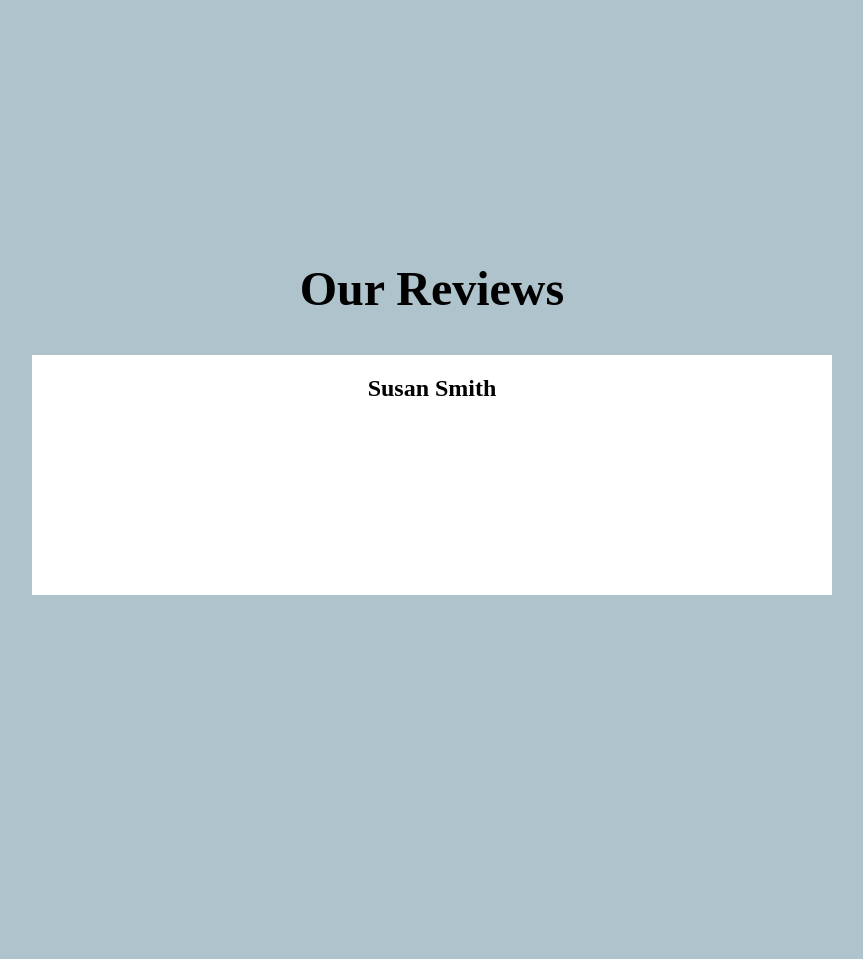
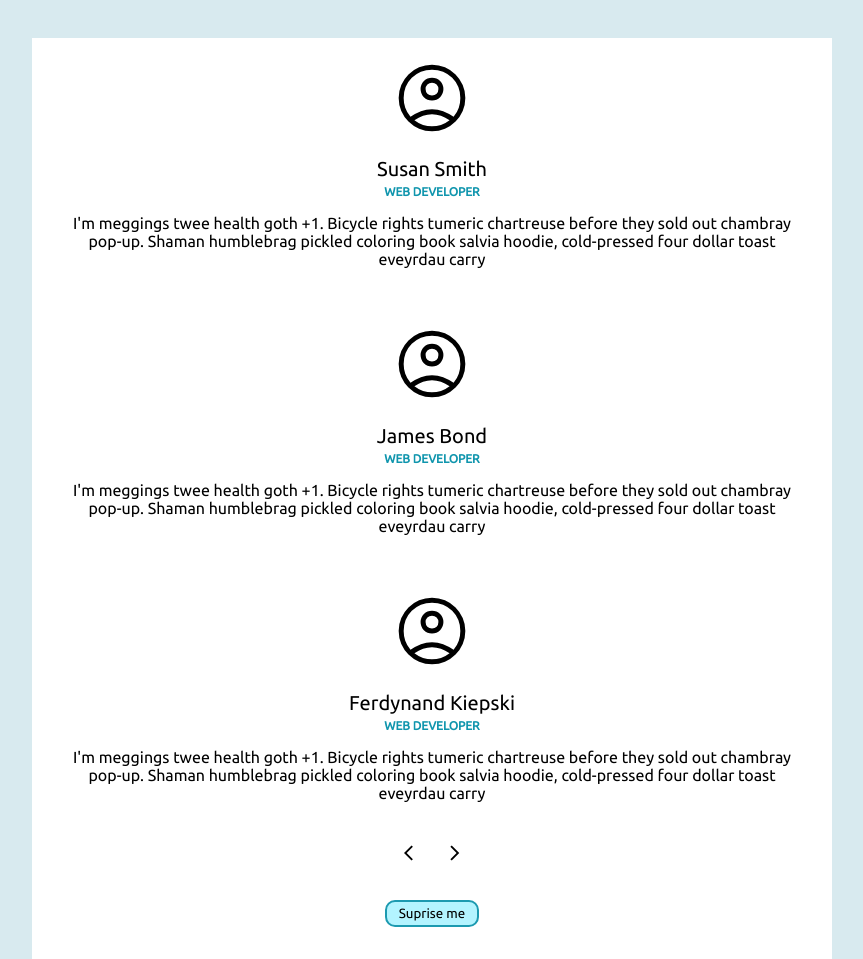
Before and after one commit to jakub-ozog/our-reviews-module, a plain HTML site: page index.html in a window 1280 px wide. Shown: the whole page, without its empty margins (208-1071 px from the left). Before the commit the page ends 816 px from the top, so only its background shows below. Drawn offline with Linux system fonts and the light colour scheme.

Commit message:
styles update for dev details

```diff
--- a/index.html
+++ b/index.html
@@ -5,8 +5,11 @@
   <meta charset="UTF-8">
   <meta http-equiv="X-UA-Compatible" content="IE=edge">
   <meta name="viewport" content="width=device-width, initial-scale=1.0">
-  <title>Document</title>
+  <title>Our reviews!</title>
   <link rel="stylesheet" href="dist/style.css">
+  <link rel="preconnect" href="https://fonts.googleapis.com">
+  <link rel="preconnect" href="https://fonts.gstatic.com" crossorigin>
+  <link href="https://fonts.googleapis.com/css2?family=Ubuntu:wght@300;400&display=swap" rel="stylesheet">
 </head>
 
 <body>
@@ -18,13 +21,57 @@
         </h1>
 
         <div class="card">
-          <div class="card__devDetails">
-            <h2 class="card__devName">Susan Smith</h2>
+          <div data-dev1 class="card__devDetails">
+
+            <div class="card__devThumb">
+              <img src="assets/images/account_thumb.svg" alt="icon-user">
+            </div>
+            <h2 class="card__devTitle">Susan Smith</h2>
+            <h3 class="card__devSubtitle">WEB DEVELOPER</h3>
+            <p class="card__devDesc">I'm meggings twee health goth +1. Bicycle rights tumeric chartreuse before they
+              sold out chambray pop-up. Shaman humblebrag pickled coloring book salvia hoodie, cold-pressed four dollar
+              toast eveyrdau carry</p>
+          </div>
+
+          <div data-dev2 class="card__devDetails">
+
+            <div class="card__devThumb">
+              <img src="assets/images/account_thumb.svg" alt="icon-user">
+            </div>
+            <h2 class="card__devTitle">James Bond</h2>
+            <h3 class="card__devSubtitle">WEB DEVELOPER</h3>
+            <p class="card__devDesc">I'm meggings twee health goth +1. Bicycle rights tumeric chartreuse before they
+              sold out chambray pop-up. Shaman humblebrag pickled coloring book salvia hoodie, cold-pressed four dollar
+              toast eveyrdau carry</p>
+          </div>
+
+
+          <div data-dev3 class="card__devDetails">
+
+            <div class="card__devThumb">
+              <img src="assets/images/account_thumb.svg" alt="icon-user">
+            </div>
+            <h2 class="card__devTitle">Ferdynand Kiepski</h2>
+            <h3 class="card__devSubtitle">WEB DEVELOPER</h3>
+            <p class="card__devDesc">I'm meggings twee health goth +1. Bicycle rights tumeric chartreuse before they
+              sold out chambray pop-up. Shaman humblebrag pickled coloring book salvia hoodie, cold-pressed four dollar
+              toast eveyrdau carry</p>
+          </div>
+
+
+          <div class="card__arrows">
+            <img src="assets/images/arrov_left.svg" alt="arrow-left">
+            <img src="assets/images/arrow_right.svg" alt="arrow-right">
+          </div>
+
+          <div class="card__btnWrapper">
+            <button role="button" type="submit">
+              Suprise me
+            </button>
           </div>
         </div>
       </section>
     </main>
   </div>
 </body>
-
 </html>
--- a/style.scss
+++ b/style.scss
@@ -1,5 +1,6 @@
 * {
     box-sizing: border-box;
+    font-family: "Ubuntu", sans-serif;
 }
 
 html {
@@ -7,7 +8,7 @@ html {
 }
 
 body {
-    background: rgb(174, 195, 203);
+    background: rgb(216, 234, 239);
 }
 
 .container {
@@ -20,21 +21,73 @@ body {
 }
 
 .mainTitle {
-    font-size: 3rem;
+    font-size: 4rem;
 }
 
 .card {
-    position: relative;
     display: flex;
     justify-content: center;
-    max-width: 100%;
-    width: 50rem;
-    height: 15rem;
+    flex-direction: column;
+    width: 100%;
+    max-width: 50rem;
     background: white;
     text-align: center;
 
     &__devDetails {
-        position: absolute;
+        padding: 1.25rem 1.5rem;
     }
 
+    &__devTitle {
+        font-weight: 400;
+        font-size: 1.25rem;
+        margin-bottom: 0.25rem;
+    }
+
+    &__devSubtitle {
+        margin-top: 0;
+        color: rgb(15, 149, 173);
+        font-size: 0.75rem;
+    }
+
+    &__devThumb {
+        img {
+            height: 80px;
+        }
+    }
+
+    &__arrows {
+
+        display: flex;
+        justify-content: center;
+        gap: 1rem;
+
+        img {
+            cursor: pointer;
+            width: 30px;
+        }
+    }
+
+    &__btnWrapper {
+        text-align: center;
+        margin-top: 2rem;
+        margin-bottom: 2rem;
+
+        button {
+            max-width: 20%;
+            cursor: pointer;
+            outline: none;
+            border: 2px solid rgb(28, 154, 176);
+            background:rgb(179, 244, 255);
+            border-radius: 10px;
+            padding: .25rem .75rem;
+        }
+    }
 }
+
+.dNone {
+    display: none;
+}
+
+.dFlex {
+    display: flex;
+}
```
Also changed, not shown: assets/images/account_thumb.svg (added), assets/images/arrov_left.svg (added), assets/images/arrow_right.svg (added), assets/images/icon_face.svg (added), dist/style.css.
